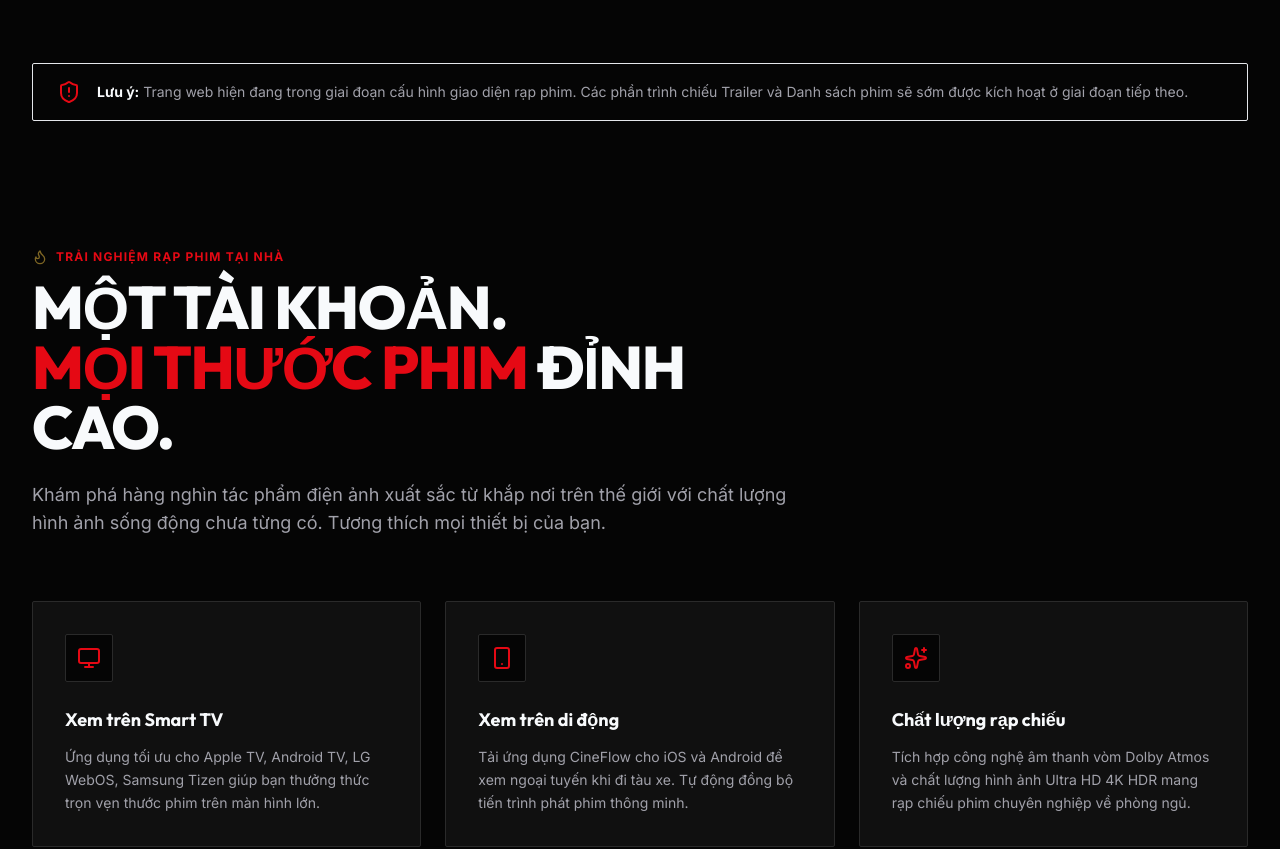
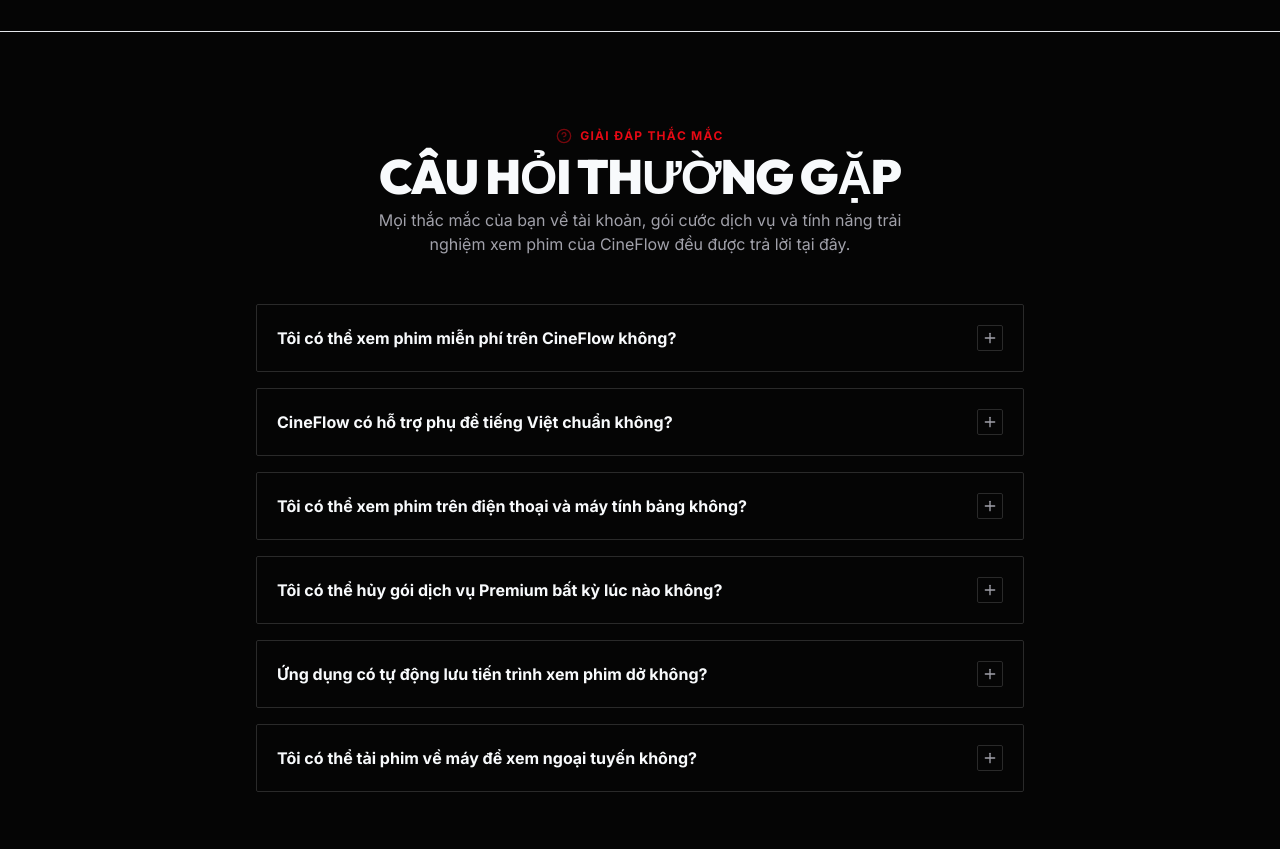
Before and after one commit to MinhLuan47/CineFlow, a React (Vite) app: page / in a window 1280 px wide. Shown: the part 5580-6429 px from the top of the page. Built offline with nearby package versions, Linux system fonts and the light colour scheme.

Commit message:
feat: Xây dựng phần Câu hỏi thường gặp

```diff
--- a/src/App.tsx
+++ b/src/App.tsx
@@ -1,10 +1,10 @@
 import { Layout, Hero } from "./components";
-import { FeaturedMovies, BrowseGenres, MovieLibrary, PlayerPreview, TopRanking } from "./sections";
+import { FeaturedMovies, BrowseGenres, MovieLibrary, PlayerPreview, TopRanking, FAQ } from "./sections";
 import { Monitor, Smartphone, Sparkles, Flame, ShieldAlert } from "lucide-react";
 
 /**
  * Trang App chính - Thiết lập khung bố cục landing page cơ bản (Base Layout Shell).
- * Phiên bản này tải phần Hero điện ảnh, phần Phim Nổi bật, phần Thể loại phim, phần Thư viện điện ảnh, trình phát phim trải nghiệm, bảng xếp hạng phim thịnh hành và hiển thị các khối tính năng cơ bản của CineFlow.
+ * Phiên bản này tải phần Hero điện ảnh, phần Phim Nổi bật, phần Thể loại phim, phần Thư viện điện ảnh, trình phát phim trải nghiệm, bảng xếp hạng phim thịnh hành, câu hỏi thường gặp FAQ và hiển thị các khối tính năng cơ bản của CineFlow.
  */
 function App() {
   return (
@@ -45,6 +45,12 @@
         Hiển thị danh sách Top 10 bộ phim được xem nhiều nhất tuần qua.
       */}
       <TopRanking />
+
+      {/*
+        Thành phần Câu hỏi thường gặp (FAQ)
+        Cung cấp các câu trả lời ngắn gọn về nền tảng thông qua cấu trúc Accordion.
+      */}
+      <FAQ />
       {/*
         Khối Banner Thông Báo (Alert Banner)
         Thiết kế tối giản viền sắc nét chỉ 1px đỏ thẫm để thu hút sự chú ý nhẹ nhàng.
--- /dev/null
+++ b/src/sections/FAQ.tsx
@@ -0,0 +1,159 @@
+import React, { useState } from "react";
+import { motion, AnimatePresence } from "framer-motion";
+import { Plus, Minus, HelpCircle } from "lucide-react";
+
+interface FAQItem {
+  question: string;
+  answer: string;
+}
+
+/**
+ * Phần "Câu Hỏi Thường Gặp" (FAQ Accordion Section).
+ * Tính năng chính:
+ * - Hệ thống Accordion đóng mở mượt mà sử dụng React State.
+ * - Chỉ cho phép mở tối đa 1 câu hỏi tại một thời điểm (Single open state).
+ * - Sử dụng biểu tượng `Plus` và `Minus` từ Lucide React để điều hướng.
+ * - Hoạt ảnh đóng mở chiều cao và độ mờ (Height and Opacity transitions) mượt mà từ Framer Motion.
+ * - Phong cách thiết kế kính mờ tối giản chuẩn điện ảnh (Dark Glassmorphism).
+ */
+export const FAQ: React.FC = () => {
+  // Trạng thái lưu trữ vị trí câu hỏi đang được mở rộng (null nghĩa là đóng toàn bộ)
+  const [openIndex, setOpenIndex] = useState<number | null>(null);
+
+  // Danh sách 6 câu hỏi và câu trả lời tiếng Việt chuẩn hóa
+  const faqData: FAQItem[] = [
+    {
+      question: "Tôi có thể xem phim miễn phí trên CineFlow không?",
+      answer: "CineFlow cung cấp kho tài nguyên phim miễn phí giới hạn có kèm quảng cáo. Để thưởng thức trọn vẹn mọi tác phẩm với độ phân giải siêu nét 4K UHD, không bị làm phiền bởi quảng cáo và có âm thanh Dolby Atmos, bạn có thể nâng cấp lên gói tài khoản VIP Premium bất kỳ lúc nào.",
+    },
+    {
+      question: "CineFlow có hỗ trợ phụ đề tiếng Việt chuẩn không?",
+      answer: "Hoàn toàn có. 100% nội dung phim truyền hình, phim điện ảnh và anime trên hệ thống CineFlow đều được tích hợp phụ đề tiếng Việt (Vietsub) chuẩn rạp chiếu do đội ngũ biên dịch chuyên nghiệp thực hiện. Ngoài ra, nhiều tác phẩm bom tấn cũng đi kèm tùy chọn Thuyết minh chất lượng cao.",
+    },
+    {
+      question: "Tôi có thể xem phim trên điện thoại và máy tính bảng không?",
+      answer: "Có, CineFlow hỗ trợ đa nền tảng tối đa. Giao diện trang web được tối ưu hiển thị mượt mà trên mọi thiết bị di động, máy tính bảng (iPad/Android), máy tính cá nhân và Smart TV. Bạn có thể sử dụng cùng một tài khoản và đăng nhập trên nhiều thiết bị.",
+    },
+    {
+      question: "Tôi có thể hủy gói dịch vụ Premium bất kỳ lúc nào không?",
+      answer: "Có, CineFlow không ràng buộc hợp đồng dài hạn. Bạn có toàn quyền quản lý gói VIP Premium của mình và có thể thực hiện thao tác hủy gia hạn tự động bất cứ lúc nào trực tiếp trong trang Cài đặt tài khoản mà không phải chịu bất kỳ khoản phí phát sinh hay phụ phí nào.",
+    },
+    {
+      question: "Ứng dụng có tự động lưu tiến trình xem phim dở không?",
+      answer: "Có, hệ thống đám mây thông minh của CineFlow sẽ tự động lưu lại chính xác từng giây tiến trình bạn đang theo dõi. Khi bạn chuyển đổi từ điện thoại sang máy tính bảng hoặc Smart TV, hệ thống sẽ đề xuất tiếp tục phát ngay tại mốc thời gian bạn đã dừng trước đó.",
+    },
+    {
+      question: "Tôi có thể tải phim về máy để xem ngoại tuyến không?",
+      answer: "Có, đối với người dùng đăng ký gói VIP Premium, CineFlow hỗ trợ tính năng tải phim ngoại tuyến cực kỳ nhanh chóng. Bạn có thể tải phim về điện thoại hoặc máy tính bảng khi có kết nối Wifi để xem lại mượt mà khi đi tàu xe, máy bay hoặc ở những nơi không có mạng Internet.",
+    },
+  ];
+
+  // Hàm chuyển đổi đóng mở câu hỏi
+  const toggleAccordion = (index: number) => {
+    setOpenIndex(openIndex === index ? null : index);
+  };
+
+  // Cấu hình hoạt ảnh danh sách câu hỏi so le
+  const containerVariants = {
+    hidden: { opacity: 0 },
+    show: {
+      opacity: 1,
+      transition: {
+        staggerChildren: 0.08,
+      },
+    },
+  };
+
+  const itemVariants = {
+    hidden: { opacity: 0, y: 15 },
+    show: { opacity: 1, y: 0, transition: { type: "spring" as const, stiffness: 100 } },
+  };
+
+  return (
+    <section className="container-custom py-16 md:py-24 relative z-20 border-t border-themeBorder/40">
+
+      {/* Tiêu đề Section */}
+      <div className="flex flex-col gap-2 mb-12 text-center">
+        <div className="flex items-center justify-center gap-2 text-primary font-bold text-xs uppercase tracking-widest">
+          <HelpCircle className="w-4 h-4 text-primary animate-pulse" />
+          <span>Giải đáp thắc mắc</span>
+        </div>
+        <h2 className="font-display font-black text-3xl md:text-5xl tracking-tight uppercase text-text">
+          Câu Hỏi Thường Gặp
+        </h2>
+        <p className="text-muted text-sm md:text-base max-w-xl mx-auto">
+          Mọi thắc mắc của bạn về tài khoản, gói cước dịch vụ và tính năng trải nghiệm xem phim của CineFlow đều được trả lời tại đây.
+        </p>
+      </div>
+
+      {/*
+        Danh sách Accordion (FAQ List)
+        Giới hạn độ rộng tối đa max-w-3xl để tạo sự tập trung trực quan tốt nhất.
+      */}
+      <motion.div
+        variants={containerVariants}
+        initial="hidden"
+        whileInView="show"
+        viewport={{ once: true, margin: "-100px" }}
+        className="max-w-3xl mx-auto flex flex-col gap-4"
+      >
+        {faqData.map((faq, index) => {
+          const isOpen = openIndex === index;
+
+          return (
+            <motion.div
+              key={index}
+              variants={itemVariants}
+              className={`border transition-colors duration-300 rounded-sharp overflow-hidden ${
+                isOpen
+                  ? "bg-surface/60 border-primary/30 shadow-[0_0_20px_rgba(229,9,20,0.02)]"
+                  : "bg-surface/30 border-themeBorder hover:border-themeBorder/80"
+              }`}
+            >
+              {/* Nút tiêu đề câu hỏi (Accordion Header Trigger) */}
+              <button
+                onClick={() => toggleAccordion(index)}
+                className="w-full flex items-center justify-between text-left p-5 focus:outline-none group"
+              >
+                <span className={`font-bold text-sm md:text-base transition-colors duration-300 ${
+                  isOpen ? "text-primary" : "text-text group-hover:text-primary"
+                }`}>
+                  {faq.question}
+                </span>
+
+                {/* Icon xoay đổi mượt mà biểu thị trạng thái mở/đóng */}
+                <span className={`flex-shrink-0 ml-4 p-1 rounded-sharp border border-themeBorder bg-background/50 text-muted group-hover:text-text transition-transform duration-300 ${
+                  isOpen ? "rotate-180 border-primary/20 text-primary" : ""
+                }`}>
+                  {isOpen ? (
+                    <Minus className="w-4 h-4 text-primary" />
+                  ) : (
+                    <Plus className="w-4 h-4" />
+                  )}
+                </span>
+              </button>
+
+              {/* Nội dung câu trả lời (Accordion Content Panel) */}
+              <AnimatePresence initial={false}>
+                {isOpen && (
+                  <motion.div
+                    initial={{ height: 0, opacity: 0 }}
+                    animate={{ height: "auto", opacity: 1 }}
+                    exit={{ height: 0, opacity: 0 }}
+                    transition={{ duration: 0.25, ease: "easeInOut" }}
+                  >
+                    <div className="px-5 pb-5 pt-1 text-xs md:text-sm text-muted leading-relaxed border-t border-themeBorder/40 bg-surface/10">
+                      {faq.answer}
+                    </div>
+                  </motion.div>
+                )}
+              </AnimatePresence>
+
+            </motion.div>
+          );
+        })}
+      </motion.div>
+
+    </section>
+  );
+};
--- a/src/sections/index.ts
+++ b/src/sections/index.ts
@@ -3,3 +3,4 @@
 export { MovieLibrary } from "./MovieLibrary";
 export { PlayerPreview } from "./PlayerPreview";
 export { TopRanking } from "./TopRanking";
+export { FAQ } from "./FAQ";
```
